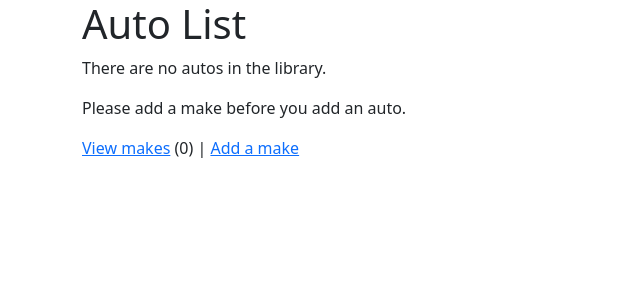
After one commit to arpanz/djangoc, a Django app: page /autos/ in a window 1280 px wide. The commit adds this page. Shown: the top 300 px of the page, without its empty margins (0-640 px from the left). Run offline with Django 5.2, Linux system fonts and the light colour scheme; the visitor is signed in with stand-in values (Sample User, id 1); data that the repository does not hold is empty; some libraries are stand-ins or nearby versions.

Commit message:
Add Autos CRUD app (Login/Autos CRUD milestone)
- Add autos app: Make + Auto models with FK
- Views: MainView, MakeCreate/Update/Delete, AutoCreate/Update/Delete
- All 7 templates: auto_list, auto_form, auto_confirm_delete, make_list, make_form, make_confirm_delete
- autos/urls.py with all 8 routes + app_name namespace
- base_bootstrap.html: dj4e=6ae208ea4fad6f3a25ff3592f2ff50d0, dj4e-code=42178180217706
- registration/login.html from dj4e-samples
- config/urls.py: add autos/ and accounts/ paths
- config/settings.py: add AutosConfig, LOGIN_REDIRECT_URL=/autos
- home/main.html: updated to extend base_bootstrap, add autos link

```diff
--- /dev/null
+++ b/autos/admin.py
@@ -0,0 +1,5 @@
+from django.contrib import admin
+from autos.models import Make, Auto
+
+admin.site.register(Make)
+admin.site.register(Auto)
--- /dev/null
+++ b/autos/apps.py
@@ -0,0 +1,5 @@
+from django.apps import AppConfig
+
+class AutosConfig(AppConfig):
+    default_auto_field = 'django.db.models.BigAutoField'
+    name = 'autos'
--- /dev/null
+++ b/autos/templates/autos/auto_list.html
@@ -0,0 +1,30 @@
+{% extends "base_bootstrap.html" %}
+
+{% block content %}
+<h1>Auto List</h1>
+{% if auto_list %}
+<ul>
+  {% for auto in auto_list %}
+  <li>
+    {{ auto.nickname }} ({{ auto.make }})
+    (<a href="{% url 'autos:auto_update' auto.id %}">Update</a> |
+    <a href="{% url 'autos:auto_delete' auto.id %}">Delete</a>)<br/>
+    {{ auto.comments }} ({{ auto.mileage }} miles)
+  </li>
+  {% endfor %}
+</ul>
+{% else %}
+<p>There are no autos in the library.</p>
+{% endif %}
+<p>
+  {% if make_count > 0 %}
+  <a href="{% url 'autos:auto_create' %}">Add an auto</a>
+  {% else %}
+  Please add a make before you add an auto.
+  {% endif %}
+</p>
+<p>
+  <a href="{% url 'autos:make_list' %}">View makes</a> ({{ make_count }}) |
+  <a href="{% url 'autos:make_create' %}">Add a make</a>
+</p>
+{% endblock %}
--- /dev/null
+++ b/autos/urls.py
@@ -0,0 +1,14 @@
+from django.urls import path
+from . import views
+
+app_name = 'autos'
+urlpatterns = [
+    path('', views.MainView.as_view(), name='all'),
+    path('main/create/', views.AutoCreate.as_view(), name='auto_create'),
+    path('main/<int:pk>/update/', views.AutoUpdate.as_view(), name='auto_update'),
+    path('main/<int:pk>/delete/', views.AutoDelete.as_view(), name='auto_delete'),
+    path('lookup/', views.MakeView.as_view(), name='make_list'),
+    path('lookup/create/', views.MakeCreate.as_view(), name='make_create'),
+    path('lookup/<int:pk>/update/', views.MakeUpdate.as_view(), name='make_update'),
+    path('lookup/<int:pk>/delete/', views.MakeDelete.as_view(), name='make_delete'),
+]
--- /dev/null
+++ b/autos/views.py
@@ -0,0 +1,96 @@
+from django.contrib.auth.mixins import LoginRequiredMixin
+from django.shortcuts import render, redirect, get_object_or_404
+from django.views import View
+from django.views.generic.edit import CreateView, UpdateView, DeleteView
+from django.urls import reverse_lazy
+
+from autos.models import Auto, Make
+from autos.forms import MakeForm
+
+
+class MainView(LoginRequiredMixin, View):
+    def get(self, request):
+        mc = Make.objects.count()
+        al = Auto.objects.all()
+        ctx = {'make_count': mc, 'auto_list': al}
+        return render(request, 'autos/auto_list.html', ctx)
+
+
+class MakeView(LoginRequiredMixin, View):
+    def get(self, request):
+        ml = Make.objects.all()
+        ctx = {'make_list': ml}
+        return render(request, 'autos/make_list.html', ctx)
+
+
+class MakeCreate(LoginRequiredMixin, View):
+    template = 'autos/make_form.html'
+    success_url = reverse_lazy('autos:all')
+
+    def get(self, request):
+        form = MakeForm()
+        ctx = {'form': form}
+        return render(request, self.template, ctx)
+
+    def post(self, request):
+        form = MakeForm(request.POST)
+        if not form.is_valid():
+            ctx = {'form': form}
+            return render(request, self.template, ctx)
+        form.save()
+        return redirect(self.success_url)
+
+
+class MakeUpdate(LoginRequiredMixin, View):
+    model = Make
+    success_url = reverse_lazy('autos:all')
+    template = 'autos/make_form.html'
+
+    def get(self, request, pk):
+        make = get_object_or_404(self.model, pk=pk)
+        form = MakeForm(instance=make)
+        ctx = {'form': form}
+        return render(request, self.template, ctx)
+
+    def post(self, request, pk):
+        make = get_object_or_404(self.model, pk=pk)
+        form = MakeForm(request.POST, instance=make)
+        if not form.is_valid():
+            ctx = {'form': form}
+            return render(request, self.template, ctx)
+        form.save()
+        return redirect(self.success_url)
+
+
+class MakeDelete(LoginRequiredMixin, View):
+    model = Make
+    success_url = reverse_lazy('autos:all')
+    template = 'autos/make_confirm_delete.html'
+
+    def get(self, request, pk):
+        make = get_object_or_404(self.model, pk=pk)
+        ctx = {'make': make}
+        return render(request, self.template, ctx)
+
+    def post(self, request, pk):
+        make = get_object_or_404(self.model, pk=pk)
+        make.delete()
+        return redirect(self.success_url)
+
+
+class AutoCreate(LoginRequiredMixin, CreateView):
+    model = Auto
+    fields = '__all__'
+    success_url = reverse_lazy('autos:all')
+
+
+class AutoUpdate(LoginRequiredMixin, UpdateView):
+    model = Auto
+    fields = '__all__'
+    success_url = reverse_lazy('autos:all')
+
+
+class AutoDelete(LoginRequiredMixin, DeleteView):
+    model = Auto
+    fields = '__all__'
+    success_url = reverse_lazy('autos:all')
--- a/config/settings.py
+++ b/config/settings.py
@@ -22,6 +22,7 @@ INSTALLED_APPS = [
     'home.apps.HomeConfig',
     'hello.apps.HelloConfig',
     'polls.apps.PollsConfig',
+    'autos.apps.AutosConfig',
 ]
 
 MIDDLEWARE = [
@@ -74,3 +75,5 @@ USE_TZ = True
 
 STATIC_URL = "static/"
 DEFAULT_AUTO_FIELD = "django.db.models.BigAutoField"
+
+LOGIN_REDIRECT_URL = '/autos'
--- a/config/urls.py
+++ b/config/urls.py
@@ -7,5 +7,7 @@ urlpatterns = [
     path('home/', TemplateView.as_view(template_name='home/main.html')),
     path('hello/', include('hello.urls')),
     path('polls/', include('polls.urls')),
+    path('autos/', include('autos.urls')),
+    path('accounts/', include('django.contrib.auth.urls')),
     path('admin/', admin.site.urls),
 ]
--- /dev/null
+++ b/home/templates/base_bootstrap.html
@@ -0,0 +1,40 @@
+<!DOCTYPE html>
+<html>
+<head>
+<title>{% block title %}My Site{% endblock %}</title>
+
+<meta name="dj4e" content="6ae208ea4fad6f3a25ff3592f2ff50d0">
+
+<meta name="dj4e-code" content="42178180217706">
+
+<link href="https://cdn.jsdelivr.net/npm/bootstrap@5.1.3/dist/css/bootstrap.min.css" rel="stylesheet" integrity="sha384-1BmE4kWBq78iYhFldvKuhfTAU6auU8tT94WrHftjDbrCEXSU1oBoqyl2QvZ6jIW3" crossorigin="anonymous">
+
+<script src="https://cdn.jsdelivr.net/npm/bootstrap@5.1.3/dist/js/bootstrap.bundle.min.js" integrity="sha384-ka7Sk0Gln4gmtz2MlQnikT1wXgYsOg+OMhuP+IlRH9sENBO0LRn5q+8nbTov4+1p" crossorigin="anonymous"></script>
+
+<link rel="stylesheet" href="https://use.fontawesome.com/releases/v5.8.1/css/all.css">
+<link rel="stylesheet" href="https://use.fontawesome.com/releases/v5.8.1/css/v4-shims.css">
+
+<meta name="dj4e-version" content="2026-01-01">
+
+{% block head %} {% endblock %}
+
+</head>
+<body>
+<div class="container">
+{% block navbar %} {% endblock %}
+{% block welcome %} {% endblock %}
+{% block messages %}
+    {% if messages %}
+    {% for msg in messages %}
+        <div class="alert alert-{{msg.level_tag}}" role="alert">
+        {{msg.message}}
+        </div>
+    {% endfor %}
+    {% endif %}
+{% endblock %}
+{% block content %}
+{% endblock %}
+</div>
+{% block footer %} {% endblock %}
+</body>
+</html>
```
Also changed, not shown: autos/forms.py (added, +8 -0 lines), autos/models.py (added, +26 -0 lines), autos/templates/autos/auto_confirm_delete.html (added, +11 -0 lines), autos/templates/autos/auto_form.html (added, +12 -0 lines), autos/templates/autos/make_confirm_delete.html (added, +11 -0 lines), autos/templates/autos/make_form.html (added, +12 -0 lines), autos/templates/autos/make_list.html (added, +20 -0 lines), home/templates/home/main.html (+10 -14 lines), home/templates/registration/login.html (+1 -6 lines), autos/__init__.py (added).
